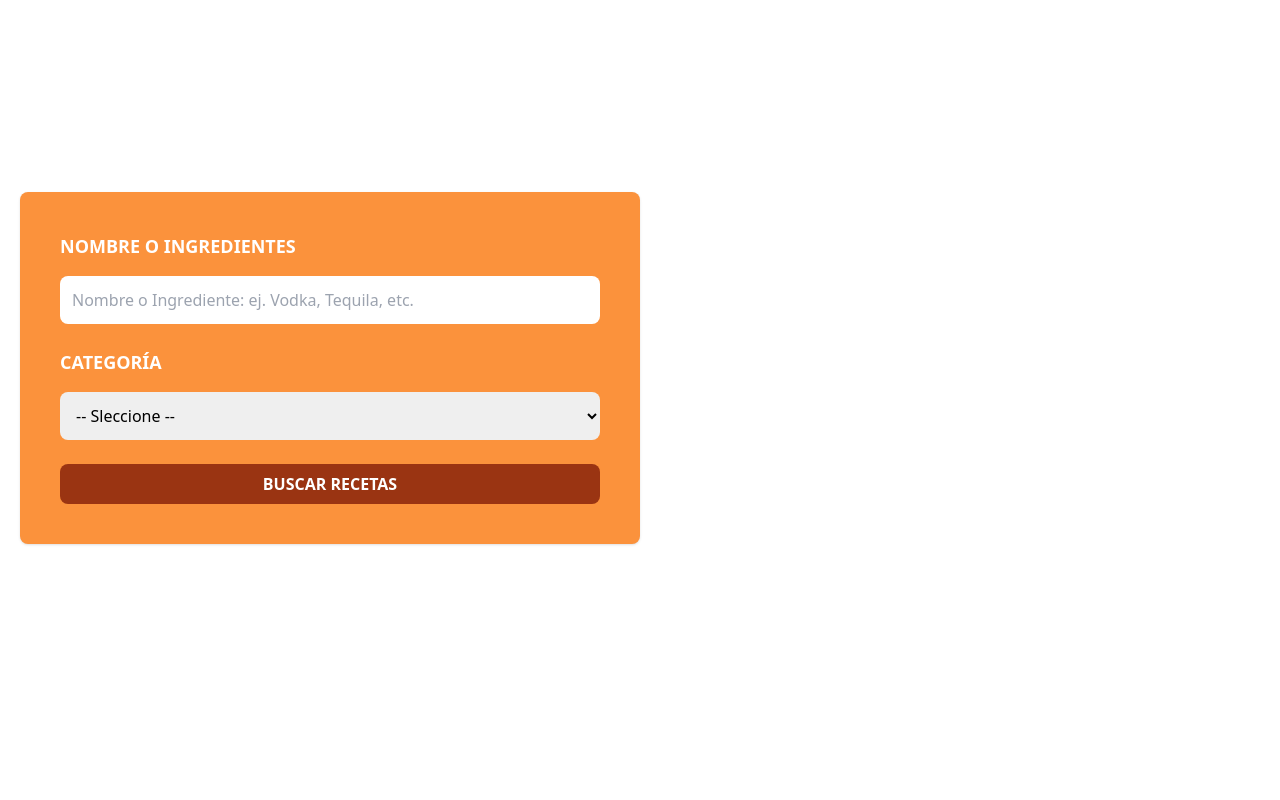
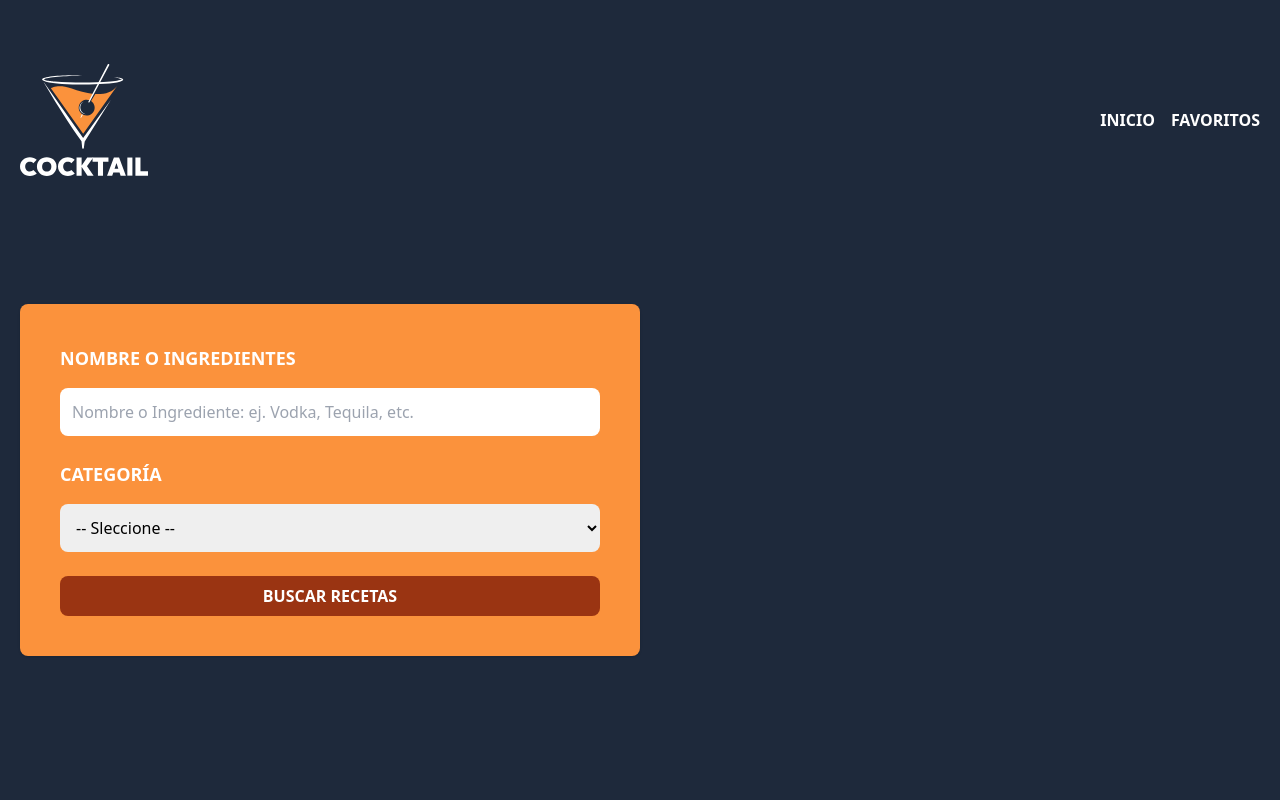
Before and after one commit to AlonsoAM/Bebidas-vue, a Vue app: page / in a window 1280 px wide. Shown: the top 800 px of the page. Built offline with nearby package versions, Linux system fonts and the light colour scheme.

Commit message:
agregando el ruting principal y la pagina de favoritos

```diff
--- a/src/App.vue
+++ b/src/App.vue
@@ -1,9 +1,13 @@
 <script setup>
+import { RouterView } from "vue-router";
 import Header from "./components/Header.vue";
 </script>
 
 <template>
   <Header />
+  <main class="container mx-auto mt-10">
+    <RouterView />
+  </main>
 </template>
 
 <style scoped></style>
--- a/src/components/Header.vue
+++ b/src/components/Header.vue
@@ -1,8 +1,30 @@
-<script setup></script>
+<script setup>
+import { RouterLink } from "vue-router";
+</script>
 <template>
-  <header>
+  <header class="bg-slate-800">
     <div class="mx-auto container px-5 py-16">
-      <div></div>
+      <div class="flex justify-between items-center">
+        <div>
+          <router-link :to="{ name: 'inicio' }">
+            <img class="w-32" src="/img/logo.svg" alt="logotipo" />
+          </router-link>
+        </div>
+        <nav class="flex gap-4">
+          <router-link
+            :to="{ name: 'inicio' }"
+            class="text-white uppercase font-bold"
+            active-class="text-orange-500"
+            >Inicio</router-link
+          >
+          <router-link
+            :to="{ name: 'favoritos' }"
+            class="text-white uppercase font-bold"
+            active-class="text-orange-500"
+            >Favoritos</router-link
+          >
+        </nav>
+      </div>
       <form
         class="md:w-1/2 2xl:w-1/3 bg-orange-400 my-32 p-10 rounded-lg shadow space-y-6"
       >
--- a/src/router/index.js
+++ b/src/router/index.js
@@ -2,7 +2,18 @@ import { createRouter, createWebHistory } from "vue-router";
 
 const router = createRouter({
   history: createWebHistory(import.meta.env.BASE_URL),
-  routes: [],
+  routes: [
+    {
+      path: "/",
+      name: "inicio",
+      component: () => import("../views/InicioView.vue"),
+    },
+    {
+      path: "/favoritos",
+      name: "favoritos",
+      component: () => import("../views/FavoritosView.vue"),
+    },
+  ],
 });
 
 export default router;
--- /dev/null
+++ b/src/views/FavoritosView.vue
@@ -0,0 +1,6 @@
+<script setup></script>
+<template>
+  <h1 class="text-6xl font-extrabold">Favoritos</h1>
+</template>
+
+<style scoped></style>
--- /dev/null
+++ b/src/views/InicioView.vue
@@ -0,0 +1,6 @@
+<script setup></script>
+<template>
+  <h1 class="text-6xl font-extrabold">Recetas</h1>
+</template>
+
+<style scoped></style>
```
